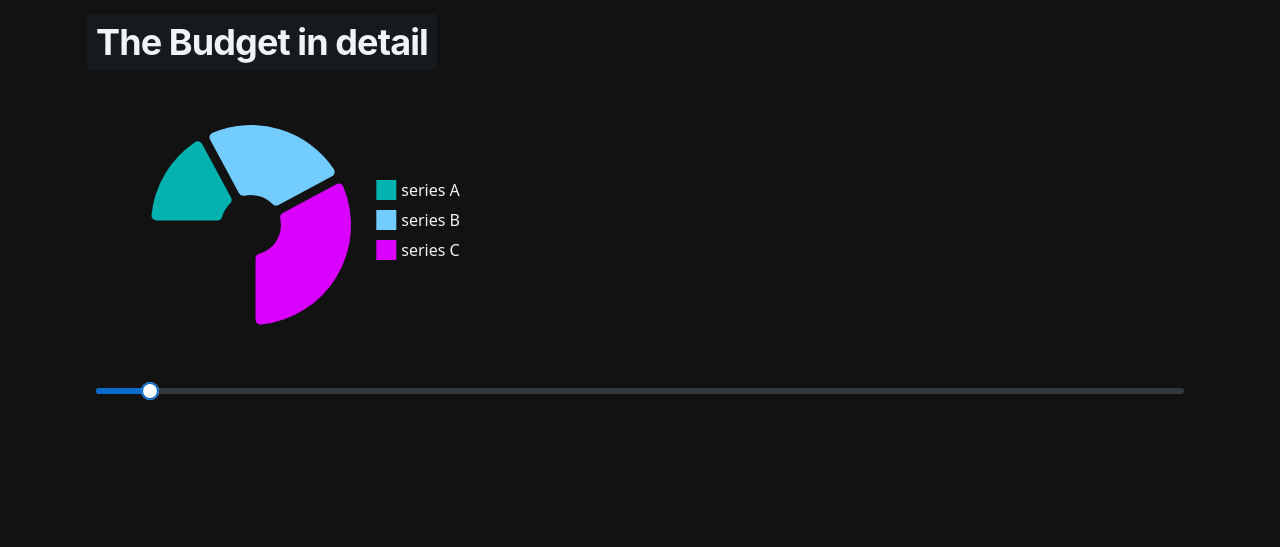
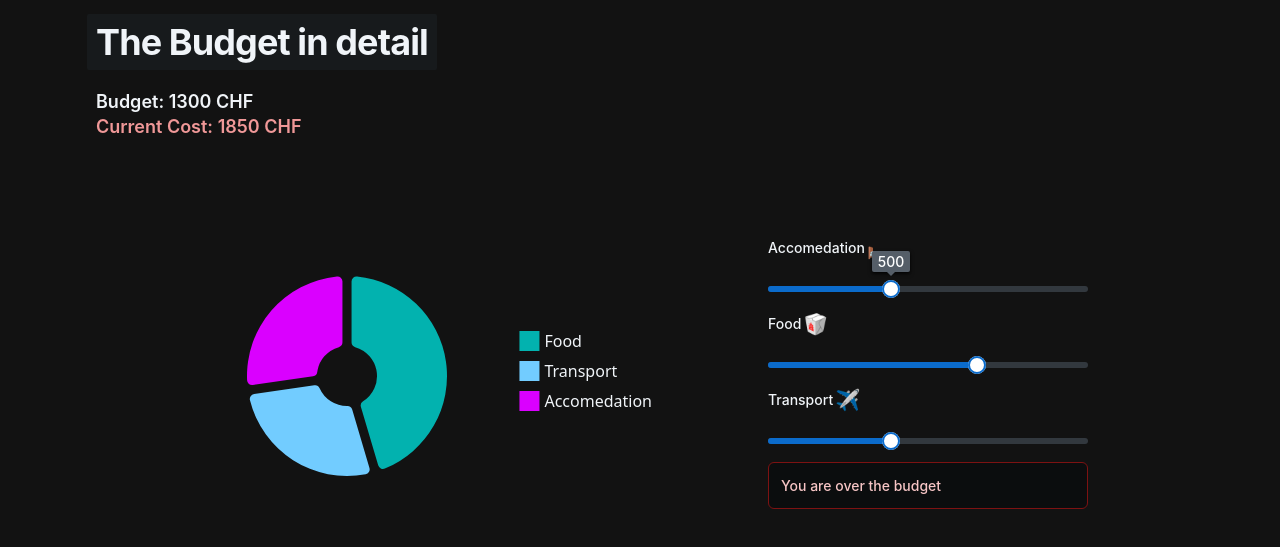
Before and after one commit to Koetbullar-Droide/business-trips, a Next.js app: page /trip/1 in a window 1280 px wide. Shown: the part 902-1449 px from the top of the page. Before the commit the page ends 1416 px from the top, so only its background shows below. Built offline with nearby package versions, Linux system fonts and the light colour scheme.

Commit message:
Pie Chart

```diff
--- a/app/trip/[id]/page.js
+++ b/app/trip/[id]/page.js
@@ -15,6 +15,9 @@ import Card from '@mui/joy/Card';
 import MonetizationOnRoundedIcon from '@mui/icons-material/MonetizationOnRounded';
 import { PieChart } from '@mui/x-charts/PieChart';
 import Slider from '@mui/joy/Slider';
+import FormControl from '@mui/joy/FormControl';
+import FormLabel from '@mui/joy/FormLabel';
+import Alert from '@mui/joy/Alert';
 
 
 
@@ -30,6 +33,29 @@ export default function Trip({ params }) {
     // Assuming you have a trips array in the Home component
 
     const [trip, setTrip] = useState();
+    const [budgetLine, setBudgetLine] = useState(false);
+
+    const [sliderData, setSliderData] = useState({
+        accomodation: 500,
+        food: 850,
+        transport: 500
+      });
+
+      const handleChange = (e) => {
+        const { name, value } = e.target;
+        setSliderData({
+          ...sliderData,
+          [name]: value
+        });
+      };
+
+    useEffect(() => {
+        if( sliderData.accomodation + sliderData.food + sliderData.transport > trip?.budget){
+            setBudgetLine(true);
+        } else {
+            setBudgetLine(false);
+        }
+    }, [ sliderData, trip?.budget]);
 
 
     useEffect(() => {
@@ -117,18 +143,30 @@ export default function Trip({ params }) {
                                     lg: 'h1'   // style for medium and larger screens
                                     }
                                 }} variant="soft">The Budget in detail</Typography>
+
+                        </div>
+                        <div className=' w-full mt-5'>
+                            <Typography
+                            level='title-lg'
+                            >Budget: {trip.budget} CHF</Typography>
+
+                                <Typography
+                                level='title-lg'
+                                color={budgetLine ? 'danger' : 'success'}
+                                variant="plain"
+                                >Current Cost: {sliderData.transport + sliderData.accomodation + sliderData.food} CHF</Typography>
                         </div>
 
-                        <div className=' w-full'>
-                            <div className=' w-96'>
+                        <div className=' w-full flex justify-evenly mt-20 items-center'>
+                            <div className=' w-[30rem] '>
 
                                 <PieChart
                                 series={[
                                     {
                                         data: [
-                                            { id: 0, value: 10, label: 'series A' },
-                                            { id: 1, value: 15, label: 'series B' },
-                                            { id: 2, value: 20, label: 'series C' },
+                                            { id: 0, value: sliderData.food, label: 'Food' },
+                                            { id: 1, value: sliderData.transport, label: 'Transport' },
+                                            { id: 2, value: sliderData.accomodation, label: 'Accomedation' },
                                         ],
                                         highlightScope: { faded: 'global', highlighted: 'item' },
                                         faded: { innerRadius: 30, additionalRadius: -30, color: 'gray' },
@@ -136,8 +174,8 @@ export default function Trip({ params }) {
                                         outerRadius: 100,
                                         paddingAngle: 5,
                                         cornerRadius: 5,
-                                        startAngle: -90,
-                                        endAngle: 180,
+                                        startAngle: 0,
+                                        endAngle: 360,
                                         cx: 150,
                                         cy: 150,
                                     }
@@ -145,16 +183,68 @@ export default function Trip({ params }) {
                                 {...pieParams}
                                 />
                             </div>
-                            <div>
+                            <div className=' w-80'>
+                                <FormControl>
+
+                                    <FormLabel>Accomedation <p className=' text-xl'>🛏️</p></FormLabel>
                                     <Slider
+                                        name='accomodation'
+                                        onChange={handleChange}
+                                        value={sliderData.accomodation}
                                         aria-label="Small steps"
                                         defaultValue={500}
                                         getAriaValueText={valueText}
-                                step={100}
+                                        step={trip?.budget / 100}
                                         min={0}
-                                max={10000}
+                                        max={trip?.budget}
+                                        valueLabelDisplay="on"
+                                        sx={{ selectedColor: 'success.700'}}
+
+                                        />
+
+                                </FormControl>
+                                <FormControl>
+                                    <FormLabel>Food<p className=' text-xl'>🥡</p> </FormLabel>
+                                    <Slider
+                                        name='food'
+                                        onChange={handleChange}
+                                        value={sliderData.food}
+                                        aria-label="Small steps"
+                                        defaultValue={500}
+                                        getAriaValueText={valueText}
+                                        step={trip?.budget / 100}
+                                        min={0}
+                                        max={trip?.budget}
                                         valueLabelDisplay="auto"
                                         />
+
+                                </FormControl>
+                                <FormControl>
+                                    <FormLabel>Transport <p className=' text-xl'>✈️</p></FormLabel>
+                                    <Slider
+                                        name='transport'
+                                        onChange={handleChange}
+                                        value={sliderData.transport}
+                                        aria-label="Small steps"
+                                        defaultValue={500}
+                                        getAriaValueText={valueText}
+                                        step={trip?.budget / 100}
+                                        min={0}
+                                        max={trip?.budget}
+                                        valueLabelDisplay="auto"
+                                        />
+
+                                </FormControl>
+                               {budgetLine ? (
+                                <Alert
+                                color="danger"
+                                size="md"
+                                variant="outlined"
+                                >
+                                You are over the budget
+                                </Alert>) : null
+                            }
+
                             </div>
                         </div>
 
```
Lines whose indentation alone changed are shown as unchanged.
